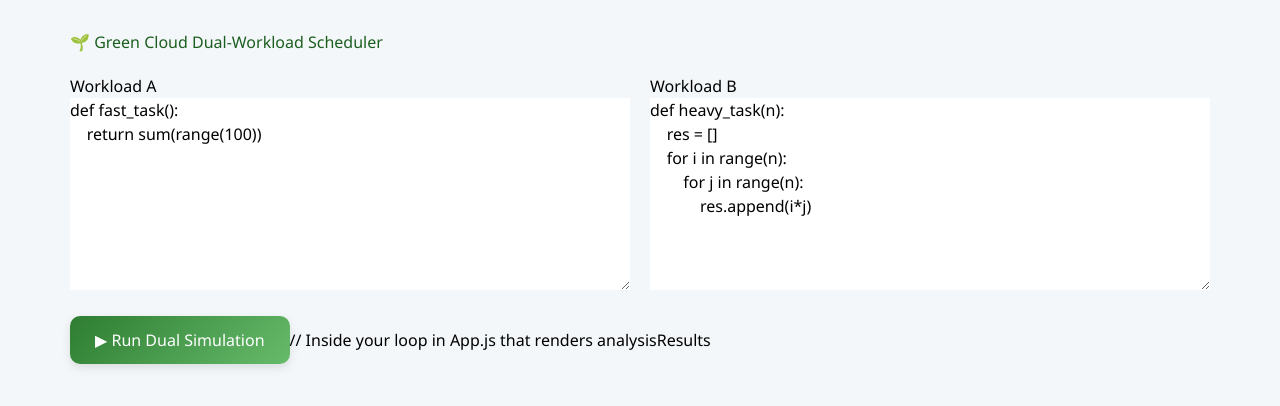
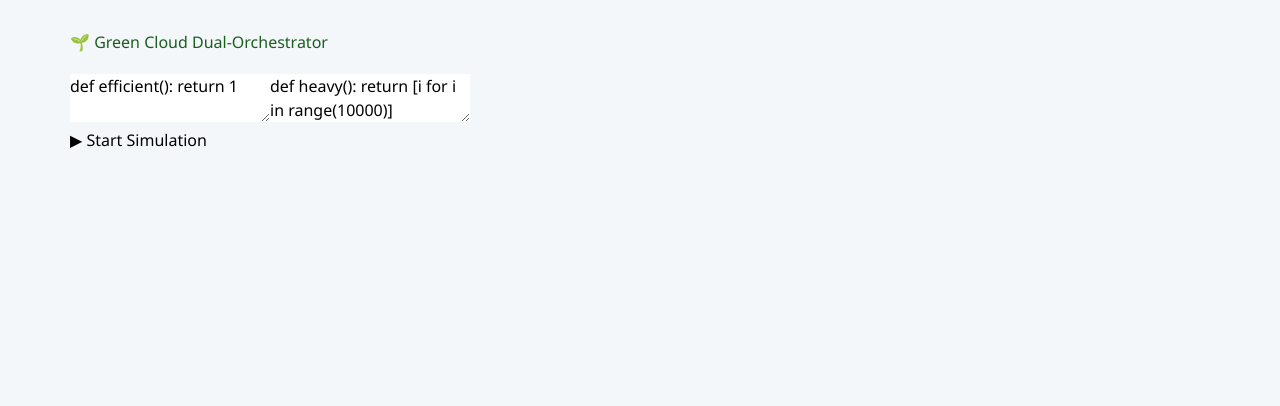
Before and after one commit to lakshay-chauhan/green-cloud-frontend, a React (Create React App) app: page / in a window 1280 px wide. Shown: the top 406 px of the page. Built offline with nearby package versions, Linux system fonts and the light colour scheme.

Commit message:
Update: Integrated Green Code Analyzer with Cloud Simulation

```diff
--- a/src/App.js
+++ b/src/App.js
@@ -3,40 +3,35 @@ import axios from "axios";
 import "./App.css";
 
 function App() {
+  const [code1, setCode1] = useState("def efficient(): return 1");
+  const [code2, setCode2] = useState("def heavy(): return [i for i in range(10000)]");
+  const [results, setResults] = useState(null);
   const [loading, setLoading] = useState(false);
-  const [data, setData] = useState(null);
-  const [analysisResults, setAnalysisResults] = useState([]);
 
-  // Two separate code states
-  const [code1, setCode1] = useState("def fast_task():\n    return sum(range(100))");
-  const [code2, setCode2] = useState("def heavy_task(n):\n    res = []\n    for i in range(n):\n        for j in range(n):\n            res.append(i*j)");
-
-  // 🔴 UPDATE THESE URLS
   const ANALYZER_URL = "https://green-cloud-data.onrender.com";
   const SIMULATION_URL = "https://green-cloud-backend.onrender.com";
 
-  const runDualSimulation = async () => {
+  const runSimulation = async () => {
     setLoading(true);
     try {
-      // 1. Analyze both snippets
-      const res1 = await axios.post(`${ANALYZER_URL}/analyze`, { code: code1 });
-      const res2 = await axios.post(`${ANALYZER_URL}/analyze`, { code: code2 });
+      // Step 1: Analyze both
+      const r1 = await axios.post(`${ANALYZER_URL}/analyze`, { code: code1 });
+      const r2 = await axios.post(`${ANALYZER_URL}/analyze`, { code: code2 });
 
-      const workloads = [res1.data, res2.data];
-      setAnalysisResults(workloads);
+      const workloads = [r1.data, r2.data];
 
-      // 2. Run simulation with both workloads
-      const simRes = await axios.post(`${SIMULATION_URL}/run-simulation`, {
+      // Step 2: Simulate
+      const sim = await axios.post(`${SIMULATION_URL}/run-simulation`, {
         workloads: workloads.map(w => ({
-          energy: w.energy_joules,
+          energy_joules: w.energy_joules,
           rating: w.rating
         }))
       });
 
-      setData(simRes.data);
+      setResults({ analysis: workloads, simulation: sim.data });
     } catch (err) {
+      alert("Check Console: Connection Error or 500 Crash");
       console.error(err);
-      alert("Error in pipeline. Check URLs and console.");
     } finally {
       setLoading(false);
     }
@@ -44,49 +39,28 @@ function App() {
 
   return (
     <div className="container">
-      <h1>🌱 Green Cloud Dual-Workload Scheduler</h1>
-
-      <div className="dual-editor-grid" style={{ display: 'grid', gridTemplateColumns: '1fr 1fr', gap: '20px' }}>
-        <div>
-          <h3>Workload A</h3>
-          <textarea className="code-editor" value={code1} onChange={(e) => setCode1(e.target.value)} rows="8" style={{ width: '100%' }} />
-        </div>
-        <div>
-          <h3>Workload B</h3>
-          <textarea className="code-editor" value={code2} onChange={(e) => setCode2(e.target.value)} rows="8" style={{ width: '100%' }} />
-        </div>
+      <h1>🌱 Green Cloud Dual-Orchestrator</h1>
+      <div className="dual-grid">
+        <textarea value={code1} onChange={(e) => setCode1(e.target.value)} />
+        <textarea value={code2} onChange={(e) => setCode2(e.target.value)} />
       </div>
 
-      <button onClick={runDualSimulation} className="btn" disabled={loading}>
-        {loading ? "⏳ Analyzing & Scheduling..." : "▶ Run Dual Simulation"}
+      <button onClick={runSimulation} disabled={loading}>
+        {loading ? "Processing..." : "▶ Start Simulation"}
       </button>
-    // Inside your loop in App.js that renders analysisResults
-{analysisResults.map((res, i) => (
-  <div key={i} className="card-analysis">
-    <h4>Task {i + 1} Footprint</h4>
-    <p>⚡ Energy: {res.energy_joules.toFixed(8)} J</p>
-    <p>💧 Water: {res.water_ml.toFixed(8)} ml</p>
-    <p>☁️ Carbon: {res.carbon_mg.toFixed(4)} mg</p>
-    <div className={`tag ${res.rating.includes("A") ? "green" : "red"}`}>
-      {res.rating}
-    </div>
-  </div>
-))}
-      {analysisResults.length > 0 && (
-        <div className="analysis-summary" style={{ marginTop: '20px', display: 'flex', gap: '20px' }}>
-          {analysisResults.map((res, i) => (
+
+      {results && (
+        <div className="display">
+          {results.analysis.map((res, i) => (
             <div key={i} className="card">
-              Task {i + 1} Rating: <strong>{res.rating}</strong>
+              <h3>Task {i+1} ({res.rating})</h3>
+              <p>⚡ {res.energy_joules.toFixed(6)} Joules</p>
+              <p>💧 {res.water_ml.toFixed(6)} ml Water</p>
+              <p>☁️ {res.carbon_mg.toFixed(4)} mg Carbon</p>
             </div>
           ))}
-        </div>
-      )}
-
-      {data && (
-        <div className="results">
-          <h2>Simulation Logs</h2>
           <div className="logs">
-            {data.logs.map((log, i) => <p key={i}>➤ {log}</p>)}
+            {results.simulation.logs.map((l, i) => <p key={i}>{l}</p>)}
           </div>
         </div>
       )}
```
